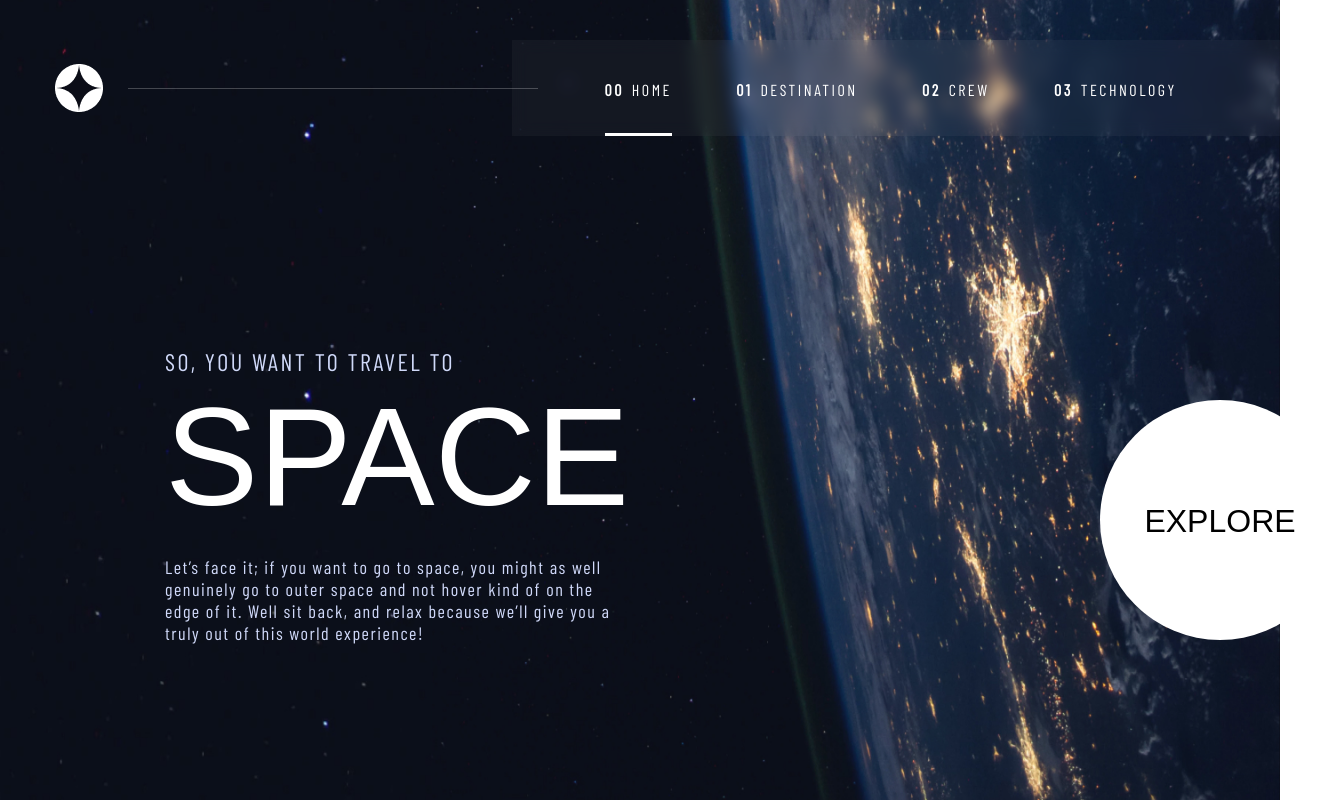
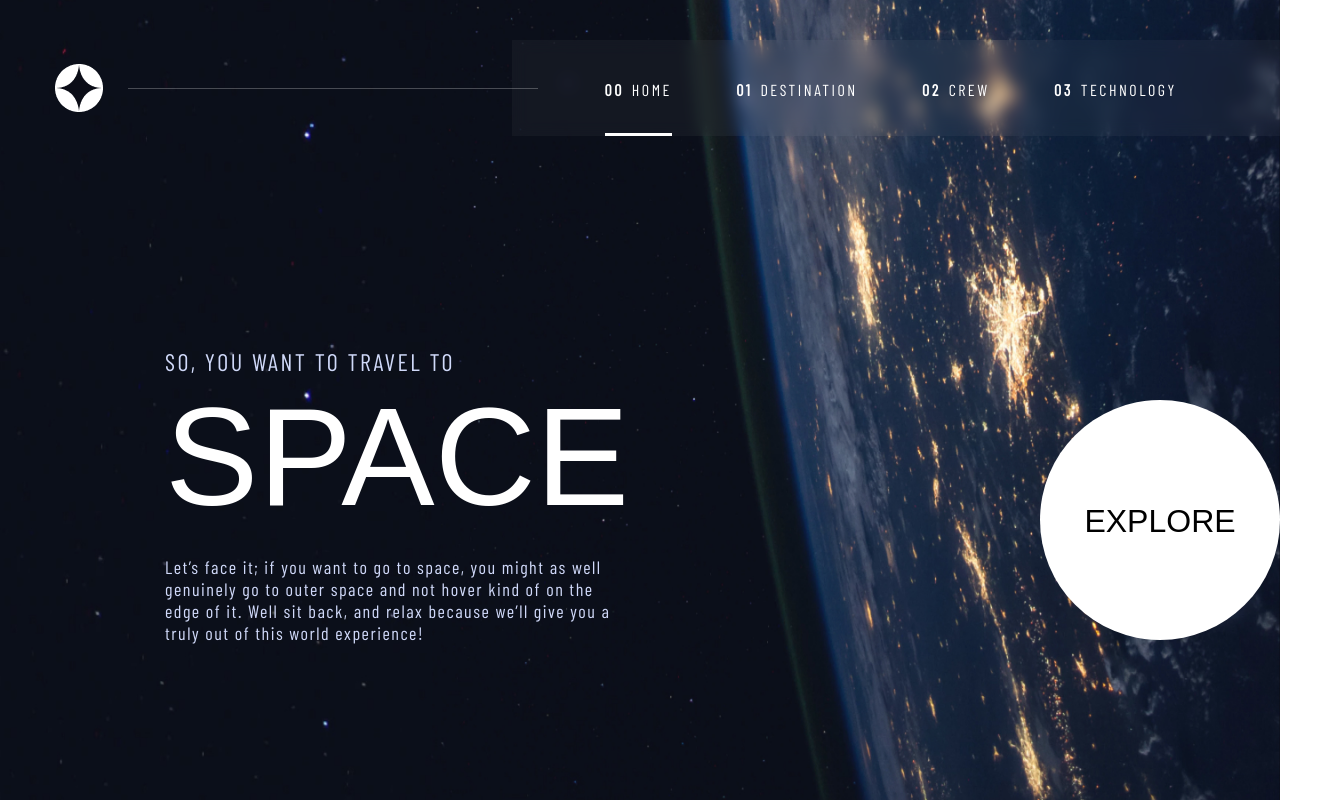
Before and after one commit to oodhmo/Space-Tourism, a Vue app: page / in a window 1280 px wide. Shown: the whole page, 1340 px wide, since content can reach past the window. Built offline with nearby package versions, Linux system fonts and the light colour scheme; the HTML template or start-up script is replaced by a standard one; a web font is replaced by a local one.

Commit message:
Update home button  relative

```diff
--- a/src/assets/scss/default.scss
+++ b/src/assets/scss/default.scss
@@ -74,7 +74,7 @@
 
   .container {
     display: grid;
-    grid-template-columns: 1100px 100px;
+    grid-template-columns: 4.5fr 1fr;
   }
 
   .home-txt {
```
